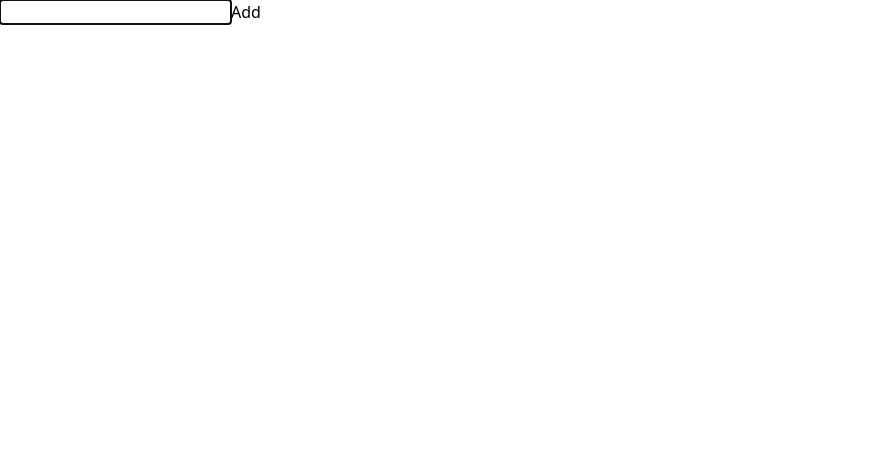
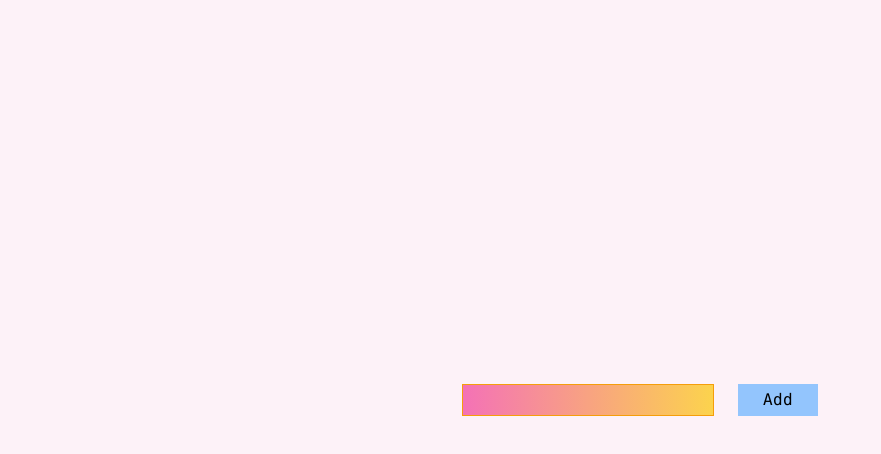
Before and after one commit to grandleemon/ts-react-tailwind_todoApp, a React (Create React App) app: page / in a window 1280 px wide. Shown: the top 454 px of the page, without its empty margins (0-881 px from the left). Built offline with nearby package versions, Linux system fonts and the light colour scheme.

Commit message:
added some styles for bg, text-color, :hover and :focus

```diff
--- a/src/App.tsx
+++ b/src/App.tsx
@@ -1,7 +1,8 @@
 import React, {useEffect} from 'react';
 import {useState, useRef} from 'react'
-import { Todo } from "./types/Todo"
+import {Todo} from "./types/Todo"
 import TodoList from "./components/TodoList";
+
 const App: React.FC = () => {
 
     const [value, setValue] = useState("");
@@ -13,11 +14,11 @@ const App: React.FC = () => {
     }
 
     const handleKeyDown: React.KeyboardEventHandler<HTMLInputElement> = (e) => {
-        if(e.key === 'Enter') addTodo()
+        if (e.key === 'Enter') addTodo()
     }
 
     const addTodo = () => {
-        if(value){
+        if (value) {
             setTodos([...todos, {
                 id: Date.now(),
                 title: value,
@@ -28,7 +29,7 @@ const App: React.FC = () => {
     }
 
     const deleteTodo = (id: number): void => {
-       setTodos(todos.filter((todo) => todo.id !== id))
+        setTodos(todos.filter((todo) => todo.id !== id))
     }
 
     const toggleTodo = (id: number): void => {
@@ -41,18 +42,30 @@ const App: React.FC = () => {
         }))
     }
 
-    useEffect( () => {
-        if(inputRef.current) inputRef.current.focus()
+    useEffect(() => {
+        if (inputRef.current) inputRef.current.focus()
 
     }, [])
 
     return (
-        <div>
-            <div>
-                <input type="text" onChange={handleChange} value={value} ref={inputRef} onKeyDown={handleKeyDown}/>
-                <button onClick={addTodo}> Add </button>
-            </div>
-            <TodoList items={todos} deleteTodo={deleteTodo} toggleTodo={toggleTodo} />
+        <div className="flex justify-center items-center h-screen bg-pink-50 font-mono">
+            <div className="">
+                <div>
+                    <input className="
+                    h-8 tracking-wide px-5 text-purple-900
+                    bg-gradient-to-r from-purple-400 via-pink-400 to-red-300
+                    focus:from-pink-400 focus:to-yellow-300
+                    focus:outline-none
+                    border border-red-200
+                    focus:border-yellow-500
+                    focus:text-pink-700" type="text" onChange={handleChange} value={value} ref={inputRef} onKeyDown={handleKeyDown}/>
+                    <button className="
+                    ml-6 bg-blue-300 w-20 h-8 tracking-wide text-black
+                    hover:bg-red-400
+                    hover:text-red-100
+                    transition duration-300" onClick={addTodo}> Add</button>
+                </div>
+                <TodoList items={todos} deleteTodo={deleteTodo} toggleTodo={toggleTodo}/></div>
         </div>
     );
 };
```
